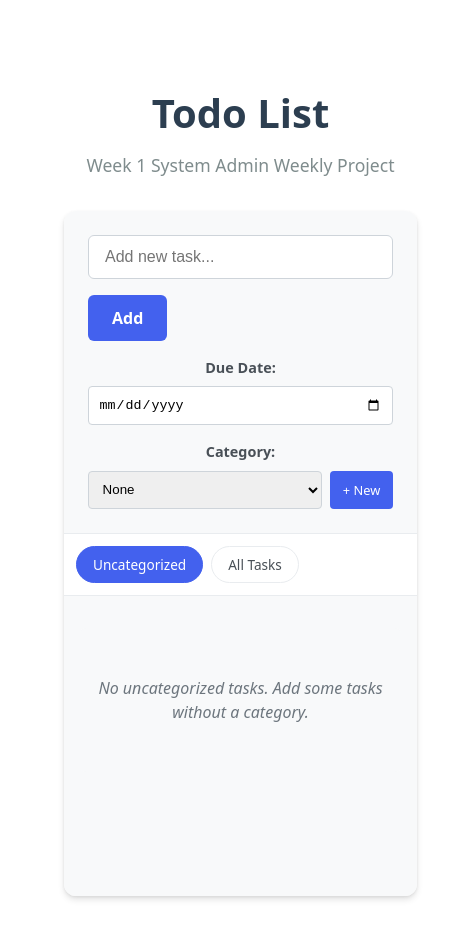
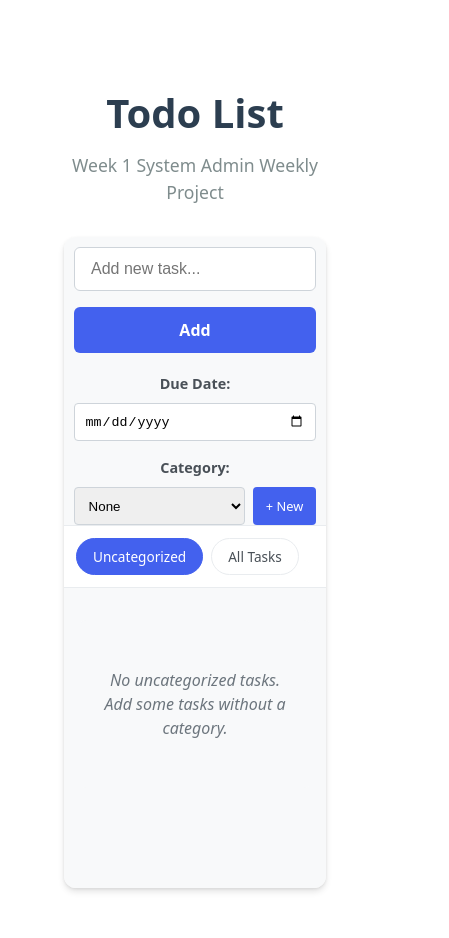
Before and after one commit to PointBreak904/React_Weekly_Project, a React (Vite) app: page / in a window 390 px wide. Shown: the top 938 px of the page, 449 px wide, since content can reach past the window. Built offline with nearby package versions, Linux system fonts and the light colour scheme.

Commit message:
mobile responsiveness

```diff
--- a/src/App.css
+++ b/src/App.css
@@ -136,4 +136,8 @@ header p {
     padding: 0.5rem 1rem;
     font-size: 0.85rem;
   }
+
+  .todo-app {
+    width: auto;
+  }
 }
--- a/src/css/Modal.css
+++ b/src/css/Modal.css
@@ -148,5 +148,7 @@ Modal.css */ .modal-backdrop {
 @media (max-width: 576px) {
   .modal-container {
     width: 92%;
+    margin: 0;
+    padding: 0;
   }
 }
--- a/src/css/TodoForm.css
+++ b/src/css/TodoForm.css
@@ -91,3 +91,20 @@
 .new-category-input input {
   flex: 1;
 }
+
+
+@media (max-width: 576px) {
+  .todo-form {
+    padding: 0;
+    display: flex;
+    flex-direction: column;
+  }
+
+  .form-row {
+    display: flex;
+    flex-direction: column;
+    justify-content: center;
+    margin: 10px;
+  }
+
+}
```
